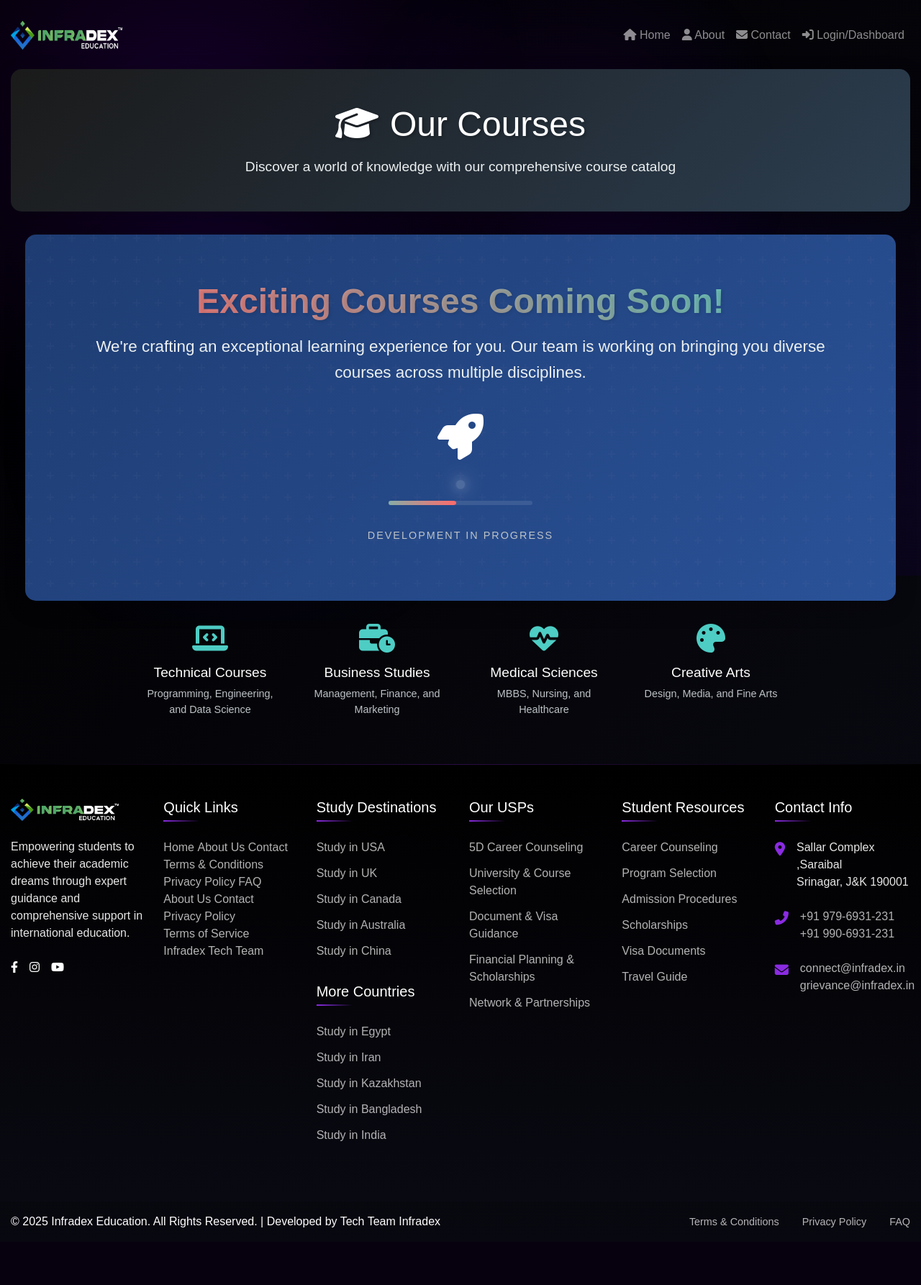
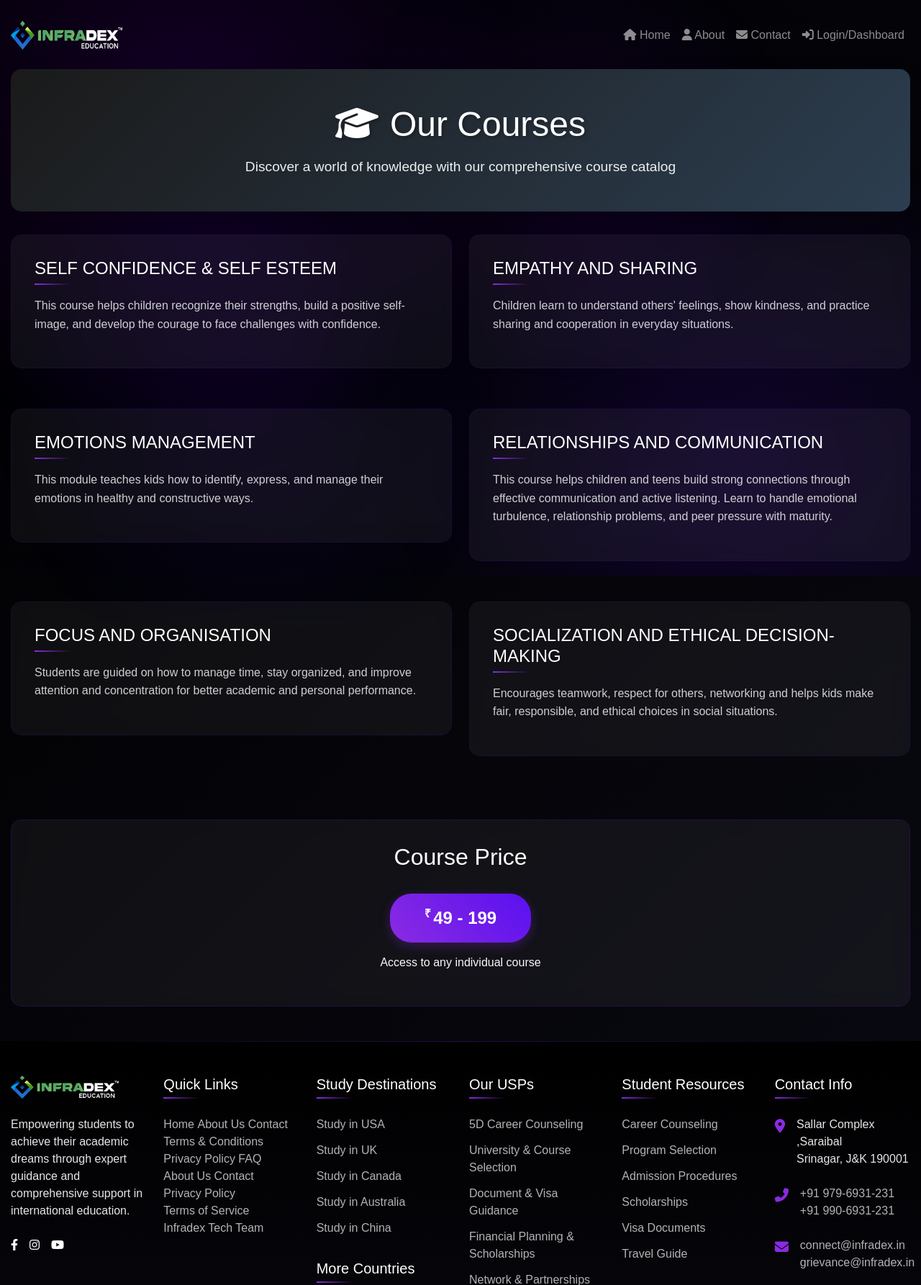
Before and after one commit to ibrahim-bhat/Infradex-Education-web, a PHP site: page /courses.php in a window 1280 px wide. Shown: the top 1786 px of the page at 72% size. Before the commit the page ends 1706 px from the top, so only its background shows below. Run offline with PHP 8.4, Linux system fonts and the light colour scheme; some libraries are stand-ins or nearby versions.

Commit message:
updaded courses page

```diff
--- a/courses.php
+++ b/courses.php
@@ -34,43 +34,77 @@
             margin: 0 auto;
         }
 
-        .coming-soon-wrapper {
-            background: linear-gradient(135deg, #1e3c72 0%, #2a5298 100%) !important;
+        .course-card {
+            background: rgba(255, 255, 255, 0.05);
+            border-radius: 15px;
+            padding: 2rem;
+            margin-bottom: 2rem;
+            transition: all 0.3s ease;
+            border: 1px solid rgba(128, 0, 255, 0.1);
+            backdrop-filter: blur(10px);
         }
 
-        .coming-soon-content .subtitle {
-            font-size: 1.4rem !important;
+        .course-card:hover {
+            transform: translateY(-5px);
+            box-shadow: 0 10px 30px rgba(128, 0, 255, 0.15);
+            border-color: rgba(128, 0, 255, 0.3);
+        }
+
+        .course-card h3 {
+            color: #fff;
+            font-size: 1.5rem;
+            margin-bottom: 1rem;
+            position: relative;
+            padding-bottom: 0.5rem;
+        }
+
+        .course-card h3::after {
+            content: '';
+            position: absolute;
+            left: 0;
+            bottom: 0;
+            width: 50px;
+            height: 2px;
+            background: linear-gradient(90deg, #8a2be2, transparent);
+        }
+
+        .course-card p {
+            color: rgba(255, 255, 255, 0.8);
+            font-size: 1rem;
             line-height: 1.6;
         }
 
-        .feature-list {
+        .pricing-section {
+            text-align: center;
+            background: rgba(255, 255, 255, 0.05);
+            border-radius: 15px;
+            padding: 2rem;
             margin-top: 2rem;
-            display: flex;
-            flex-wrap: wrap;
-            justify-content: center;
-            gap: 2rem;
+            border: 1px solid rgba(128, 0, 255, 0.2);
+            backdrop-filter: blur(10px);
         }
 
-        .feature-item {
-            text-align: center;
+        .pricing-section h2 {
             color: #fff;
-            flex: 0 1 200px;
+            font-size: 2rem;
+            margin-bottom: 1rem;
         }
 
-        .feature-item i {
-            font-size: 2.5rem;
-            margin-bottom: 1rem;
-            color: #4ecdc4;
+        .price-tag {
+            display: inline-block;
+            background: linear-gradient(45deg, #8a2be2, #5a10f0);
+            padding: 1rem 3rem;
+            border-radius: 30px;
+            color: white;
+            font-size: 1.5rem;
+            font-weight: bold;
+            margin: 1rem 0;
+            box-shadow: 0 5px 15px rgba(138, 43, 226, 0.3);
         }
 
-        .feature-item h3 {
-            font-size: 1.2rem;
-            margin-bottom: 0.5rem;
-        }
-
-        .feature-item p {
-            font-size: 0.9rem;
-            color: #bdc3c7;
+        .price-tag .currency {
+            font-size: 1rem;
+            vertical-align: super;
         }
 
         @media (max-width: 768px) {
@@ -83,8 +117,12 @@
                 padding: 0 1rem;
             }
 
-            .feature-item {
-                flex: 0 1 150px;
+            .course-card {
+                padding: 1.5rem;
+            }
+
+            .course-card h3 {
+                font-size: 1.3rem;
             }
         }
     </style>
@@ -101,33 +139,56 @@
             <p>Discover a world of knowledge with our comprehensive course catalog</p>
         </div>
 
-        <?php
-        $comingSoonTitle = "Exciting Courses Coming Soon!";
-        $comingSoonMessage = "We're crafting an exceptional learning experience for you. Our team is working on bringing you diverse courses across multiple disciplines.";
-        include 'components/coming-soon.php';
-        ?>
+        <div class="row">
+            <div class="col-md-6 mb-4">
+                <div class="course-card">
+                    <h3>SELF CONFIDENCE & SELF ESTEEM</h3>
+                    <p>This course helps children recognize their strengths, build a positive self-image, and develop the courage to face challenges with confidence.</p>
+                </div>
+            </div>
 
-        <div class="feature-list">
-            <div class="feature-item">
-                <i class="fas fa-laptop-code"></i>
-                <h3>Technical Courses</h3>
-                <p>Programming, Engineering, and Data Science</p>
+            <div class="col-md-6 mb-4">
+                <div class="course-card">
+                    <h3>EMPATHY AND SHARING</h3>
+                    <p>Children learn to understand others' feelings, show kindness, and practice sharing and cooperation in everyday situations.</p>
+                </div>
             </div>
-            <div class="feature-item">
-                <i class="fas fa-business-time"></i>
-                <h3>Business Studies</h3>
-                <p>Management, Finance, and Marketing</p>
+
+            <div class="col-md-6 mb-4">
+                <div class="course-card">
+                    <h3>EMOTIONS MANAGEMENT</h3>
+                    <p>This module teaches kids how to identify, express, and manage their emotions in healthy and constructive ways.</p>
+                </div>
             </div>
-            <div class="feature-item">
-                <i class="fas fa-heartbeat"></i>
-                <h3>Medical Sciences</h3>
-                <p>MBBS, Nursing, and Healthcare</p>
+
+            <div class="col-md-6 mb-4">
+                <div class="course-card">
+                    <h3>RELATIONSHIPS AND COMMUNICATION</h3>
+                    <p>This course helps children and teens build strong connections through effective communication and active listening. Learn to handle emotional turbulence, relationship problems, and peer pressure with maturity.</p>
+                </div>
             </div>
-            <div class="feature-item">
-                <i class="fas fa-palette"></i>
-                <h3>Creative Arts</h3>
-                <p>Design, Media, and Fine Arts</p>
+
+            <div class="col-md-6 mb-4">
+                <div class="course-card">
+                    <h3>FOCUS AND ORGANISATION</h3>
+                    <p>Students are guided on how to manage time, stay organized, and improve attention and concentration for better academic and personal performance.</p>
+                </div>
             </div>
+
+            <div class="col-md-6 mb-4">
+                <div class="course-card">
+                    <h3>SOCIALIZATION AND ETHICAL DECISION-MAKING</h3>
+                    <p>Encourages teamwork, respect for others, networking and helps kids make fair, responsible, and ethical choices in social situations.</p>
+                </div>
+            </div>
+        </div>
+
+        <div class="pricing-section">
+            <h2>Course Price</h2>
+            <div class="price-tag">
+                <span class="currency">₹</span>49 - 199
+            </div>
+            <p class="text-light">Access to any individual course</p>
         </div>
     </div>
 
```
